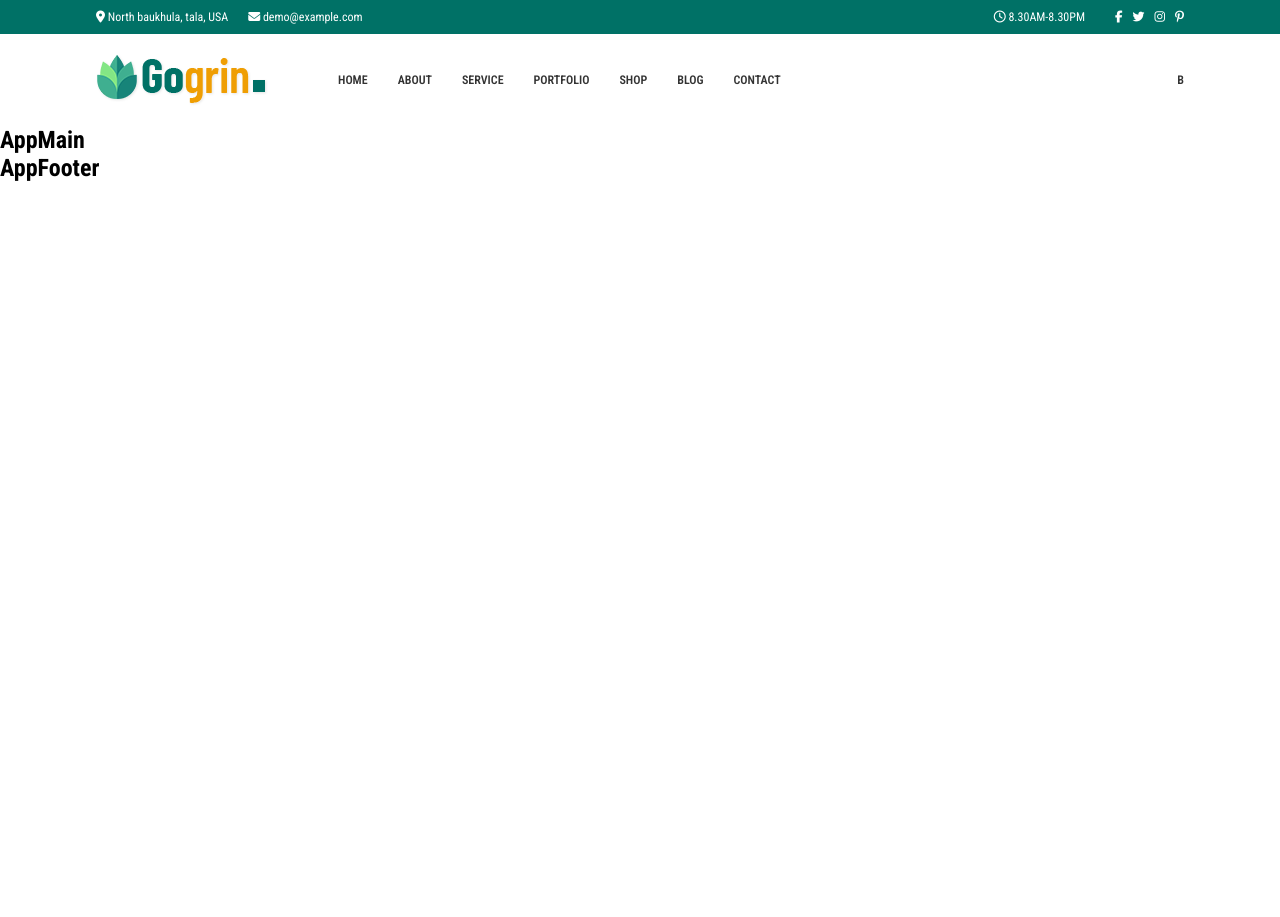
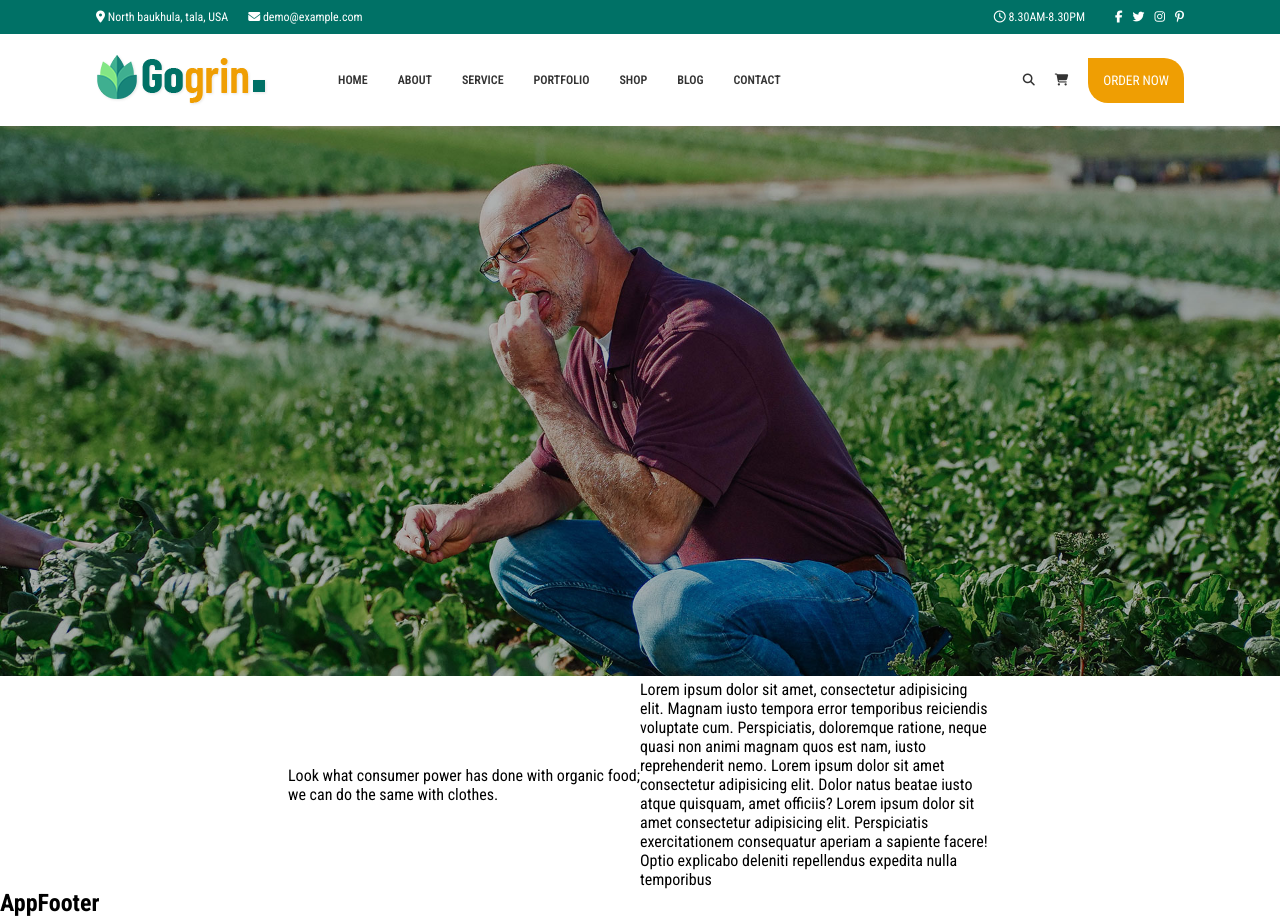
Before and after one commit to federicaarosio/proj-html-vuejs, a Vue app: page / in a window 1280 px wide. Before the commit the page ends 800 px from the top, so only its background shows below. Built offline with nearby package versions, Linux system fonts and the light colour scheme.

Commit message:
working on main

```diff
--- a/src/components/AppHeader.vue
+++ b/src/components/AppHeader.vue
@@ -25,15 +25,18 @@
         </section>
 
         <HeaderNavbar  :navLinks="navLinks"/>
+        <AppJumbo />
 
     </section>
 </template>
 
 <script>
 import HeaderNavbar from './HeaderNavbar.vue';
+import AppJumbo from './AppJumbo.vue';
 export default {
     components: {
-        HeaderNavbar
+        HeaderNavbar,
+        AppJumbo
     },
 
     data() {
@@ -46,21 +49,27 @@ export default {
                 },
                 {
                     content: 'About',
+                    url: '#',
                 },
                 {
                     content: 'Service',
+                    url: '#',
                 },
                 {
                     content: 'Portfolio',
+                    url: '#',
                 },
                 {
                     content: 'Shop',
+                    url: '#',
                 },
                 {
                     content: 'Blog',
+                    url: '#',
                 },
                 {
                     content: 'Contact',
+                    url: '#',
                 },
             ],
         }
--- /dev/null
+++ b/src/components/AppJumbo.vue
@@ -0,0 +1,19 @@
+<template lang="">
+    <img src="../assets/img/H3-slider3.jpg">
+</template>
+
+<script>
+export default {
+    name: "AppJumbo",
+}
+</script>
+
+<style lang="scss" scoped>
+
+    img {
+        width: 100%;
+        height: 550px;
+        object-fit: cover;
+    }
+
+</style>
--- a/src/components/AppMain.vue
+++ b/src/components/AppMain.vue
@@ -1,13 +1,16 @@
 <template lang="">
-    <h2>
-       AppMain
-    </h2>
+    <AllNatural />
 </template>
+
 <script>
+import AllNatural from './MainComponents/AllNatural.vue';
 export default {
-
+    components: {
+        AllNatural,
+    },
 }
 </script>
+
 <style lang="">
 
 </style>
--- a/src/components/HeaderNavbar.vue
+++ b/src/components/HeaderNavbar.vue
@@ -7,12 +7,22 @@
                     <li class="menu-list" v-for="link in navLinks">{{link.content}}</li>
                 </ul>
             </div>
-            <div class="button">b</div>
+
+            <div class="sub-container">
+                <div class="search-menu">
+                    <i class="fa-solid fa-magnifying-glass"></i>
+                    <i class="fa-solid fa-cart-shopping"></i>
+                    <button>
+                        order now
+                    </button>
+                </div>
+            </div>
         </div>
     </section>
 </template>
 <script>
 export default {
+    name: "HeaderNavbar",
     props: {
         navLinks: {
             type: Array,
@@ -40,12 +50,28 @@ export default {
             .sub-container {
                 @include flex(row, center, center);
                 gap: 70px;
-            }
 
-            ul {
-                list-style: none;
-                @include flex(row, center, center);
-                gap: 30px;
+                ul {
+                    list-style: none;
+                    @include flex(row, center, center);
+                    gap: 30px;
+                }
+
+                .search-menu {
+                    @include flex(row, center, center);
+                    gap: 20px;
+
+                    button {
+                        border: none;
+                        background-color: $accent-color;
+                        color: white;
+                        padding: 15px;
+                        font-family: 'Roboto Condensed', sans-serif;
+                        text-transform: uppercase;
+                        border-top-right-radius: 20px;
+                        border-bottom-left-radius: 20px;
+                    }
+                }
             }
         }
     }
--- /dev/null
+++ b/src/components/MainComponents/AllNatural.vue
@@ -0,0 +1,40 @@
+<template lang="">
+    <section class="container">
+        <div class="sub-container">
+            Look what consumer power has done with organic food; we can do the same with clothes.
+        </div>
+        <div class="sub-container">
+            Lorem ipsum dolor sit amet, consectetur adipisicing elit. Magnam iusto tempora error temporibus reiciendis voluptate cum. Perspiciatis, doloremque ratione, neque quasi non animi magnam quos est nam, iusto reprehenderit nemo. Lorem ipsum dolor sit amet consectetur adipisicing elit. Dolor natus beatae iusto atque quisquam, amet officiis?
+
+            Lorem ipsum dolor sit amet consectetur adipisicing elit. Perspiciatis exercitationem consequatur aperiam a sapiente facere! Optio explicabo deleniti repellendus expedita nulla temporibus
+        </div>
+        <img :src="src">
+    </section>
+</template>
+<script>
+export default {
+    props: {
+        src: {
+            type: String,
+            required: true
+        },
+    }
+}
+</script>
+
+<style lang="scss" scoped>
+@use "../../styles/partials/mixins" as *;
+@use "../../styles/partials/variables" as *;
+
+section.container {
+    width: $small-container;
+    margin: 0 auto;
+    @include flex(row, space-between, center);
+
+    div.sub-container {
+        width: 50%;
+    }
+}
+
+
+</style>
--- a/src/styles/partials/_variables.scss
+++ b/src/styles/partials/_variables.scss
@@ -11,4 +11,4 @@ $font-normal: 1rem;
 
 //Containers
 $large-container: 85%;
-$small-container:75%
+$small-container: 55%
```
